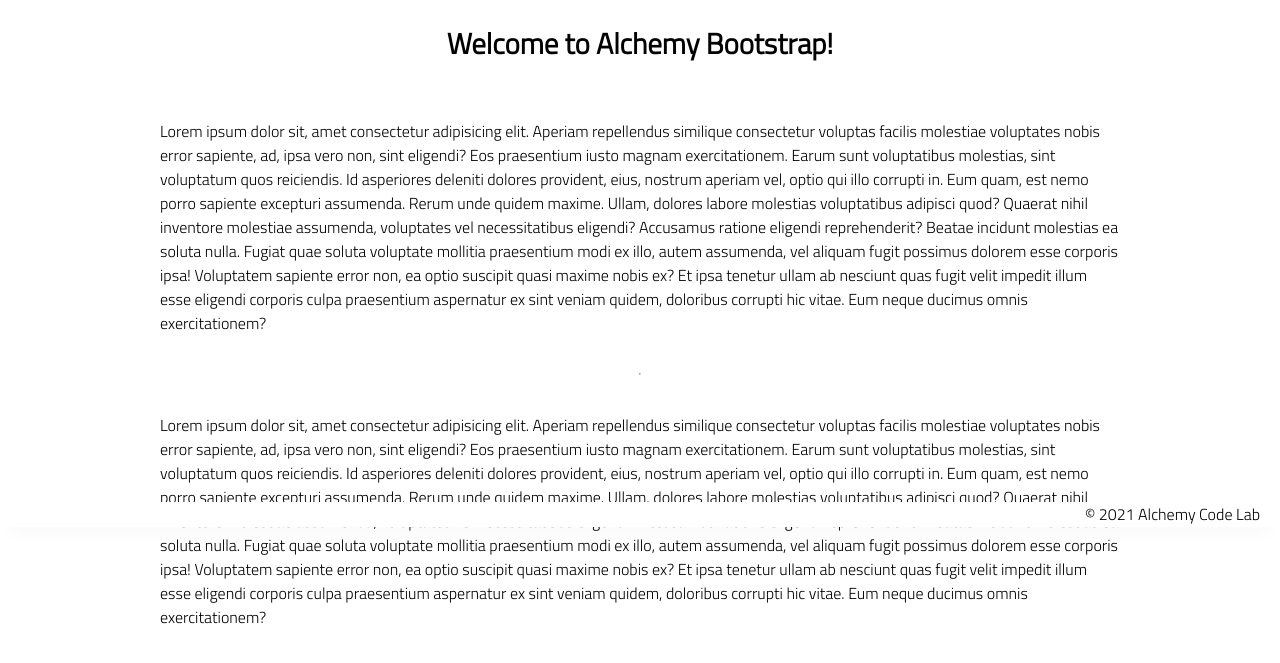
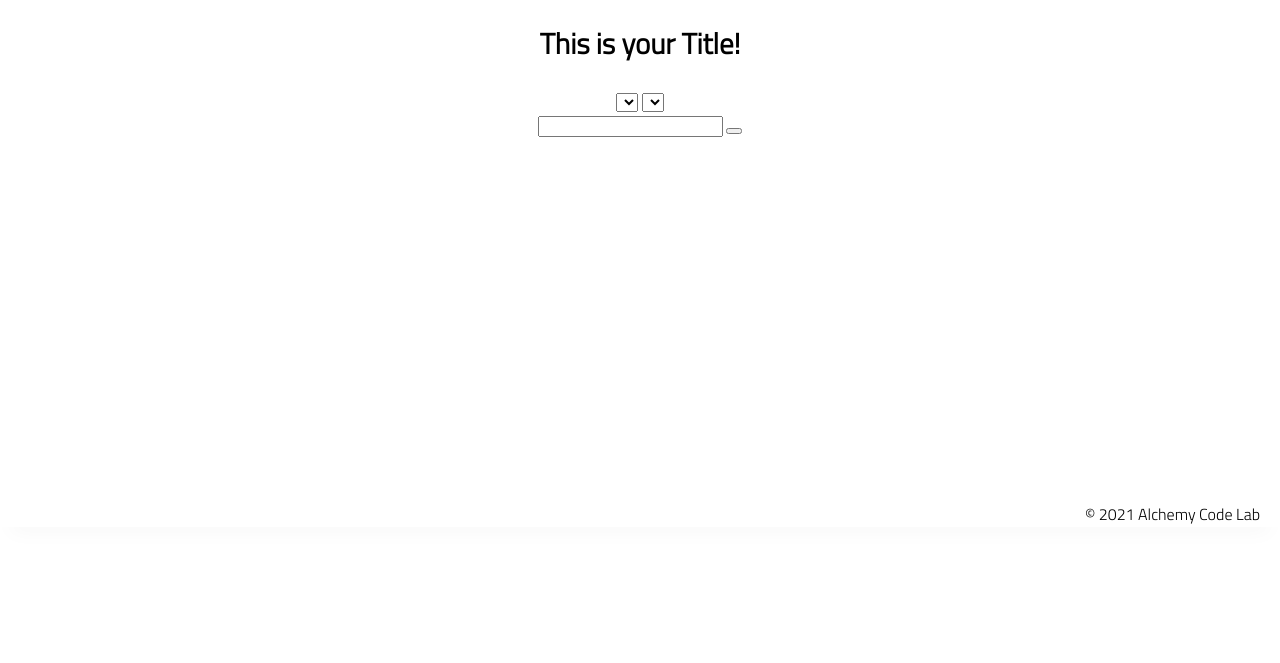
Before and after one commit to austinbhan/cityBuilder, a plain HTML site: page index.html in a window 1280 px wide. Shown: the part 273-936 px from the top of the page. After the commit the page ends 800 px from the top, so only its background shows below. Drawn offline with Linux system fonts and the light colour scheme.

Commit message:
Basic HTML elements

```diff
--- a/index.html
+++ b/index.html
@@ -22,45 +22,32 @@
         <section class="main-section">
             <img class="main-logo" src="./assets/alchemy-logo.png" />
             <h2>
-                Welcome to Alchemy Bootstrap!
+                This is your Title!
             </h2>
-
-            <p>
-                Lorem ipsum dolor sit, amet consectetur adipisicing elit. Aperiam repellendus similique consectetur
-                voluptas facilis molestiae voluptates nobis error sapiente, ad, ipsa vero non, sint eligendi? Eos
-                praesentium iusto magnam exercitationem.
-                Earum sunt voluptatibus molestias, sint voluptatum quos reiciendis. Id asperiores deleniti dolores
-                provident, eius, nostrum aperiam vel, optio qui illo corrupti in. Eum quam, est nemo porro sapiente
-                excepturi assumenda.
-                Rerum unde quidem maxime. Ullam, dolores labore molestias voluptatibus adipisci quod? Quaerat nihil
-                inventore molestiae assumenda, voluptates vel necessitatibus eligendi? Accusamus ratione eligendi
-                reprehenderit? Beatae incidunt molestias ea soluta nulla.
-                Fugiat quae soluta voluptate mollitia praesentium modi ex illo, autem assumenda, vel aliquam fugit
-                possimus dolorem esse corporis ipsa! Voluptatem sapiente error non, ea optio suscipit quasi maxime nobis
-                ex?
-                Et ipsa tenetur ullam ab nesciunt quas fugit velit impedit illum esse eligendi corporis culpa
-                praesentium aspernatur ex sint veniam quidem, doloribus corrupti hic vitae. Eum neque ducimus omnis
-                exercitationem?
-            </p>
-            <hr />
-            <p>
-                Lorem ipsum dolor sit, amet consectetur adipisicing elit. Aperiam repellendus similique consectetur
-                voluptas facilis molestiae voluptates nobis error sapiente, ad, ipsa vero non, sint eligendi? Eos
-                praesentium iusto magnam exercitationem.
-                Earum sunt voluptatibus molestias, sint voluptatum quos reiciendis. Id asperiores deleniti dolores
-                provident, eius, nostrum aperiam vel, optio qui illo corrupti in. Eum quam, est nemo porro sapiente
-                excepturi assumenda.
-                Rerum unde quidem maxime. Ullam, dolores labore molestias voluptatibus adipisci quod? Quaerat nihil
-                inventore molestiae assumenda, voluptates vel necessitatibus eligendi? Accusamus ratione eligendi
-                reprehenderit? Beatae incidunt molestias ea soluta nulla.
-                Fugiat quae soluta voluptate mollitia praesentium modi ex illo, autem assumenda, vel aliquam fugit
-                possimus dolorem esse corporis ipsa! Voluptatem sapiente error non, ea optio suscipit quasi maxime nobis
-                ex?
-                Et ipsa tenetur ullam ab nesciunt quas fugit velit impedit illum esse eligendi corporis culpa
-                praesentium aspernatur ex sint veniam quidem, doloribus corrupti hic vitae. Eum neque ducimus omnis
-                exercitationem?
-            </p>
-
+            <div class="selectors">
+                <select id="biomeDropDown">
+                    <option></option>
+                    <option></option>
+                    <option></option>
+                </select>
+                <select id="skylineDropDown">
+                    <option></option>
+                    <option></option>
+                    <option></option>
+                </select>
+            </div>
+            <div class="pictures">
+                <div class="biome" id="weather"></div>
+                <div class="cityScape" id="buildings"></div>
+            </div>
+            <div class="inputAndButton">
+                <input id="textField">
+                <button id="textButton"></button>
+            </div>
+            <div id="stats">
+                <div id="selectionRecord"></div>
+                <div id="textFieldRecord"></div>
+            </div>
         </section>
     </main>
     <footer>
```
